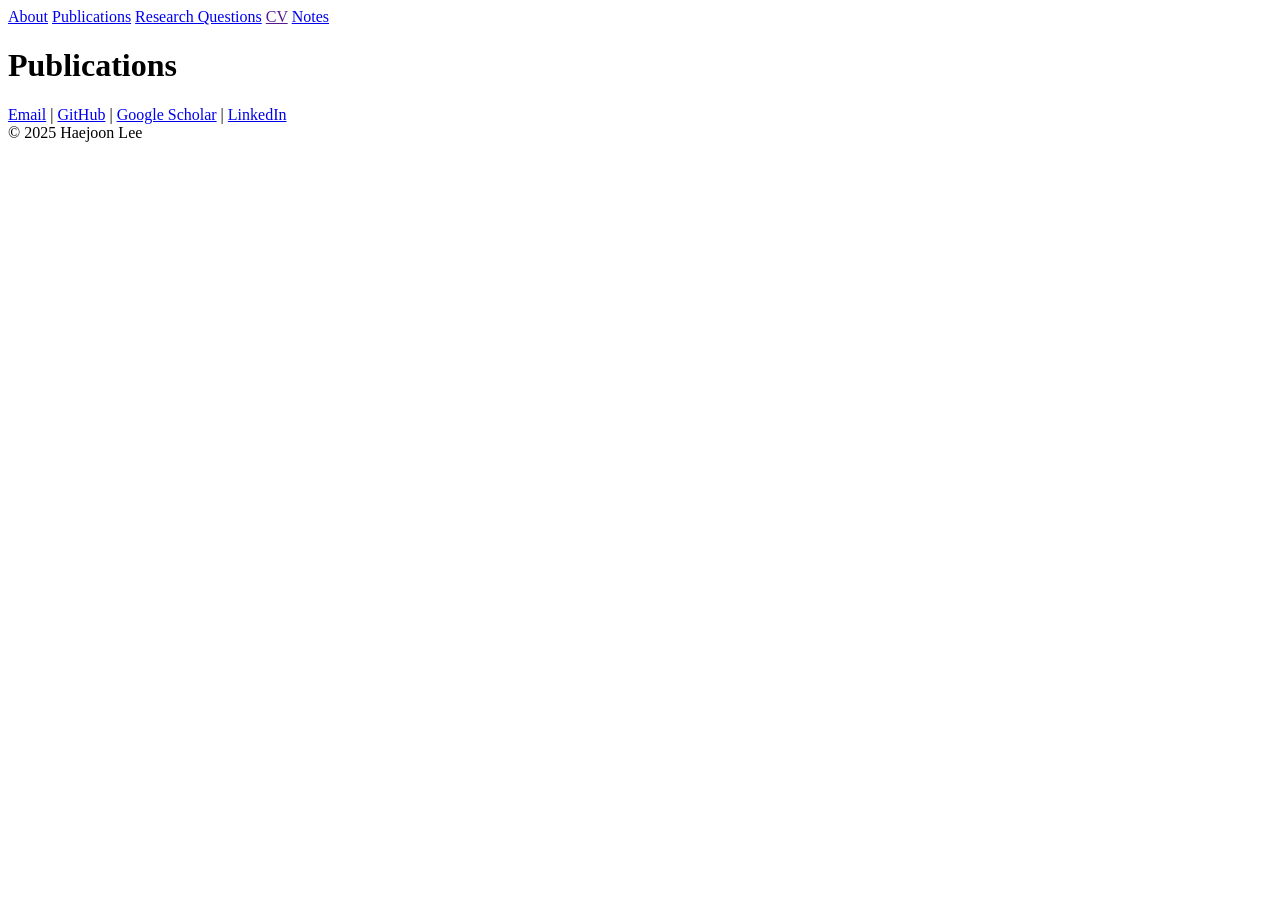
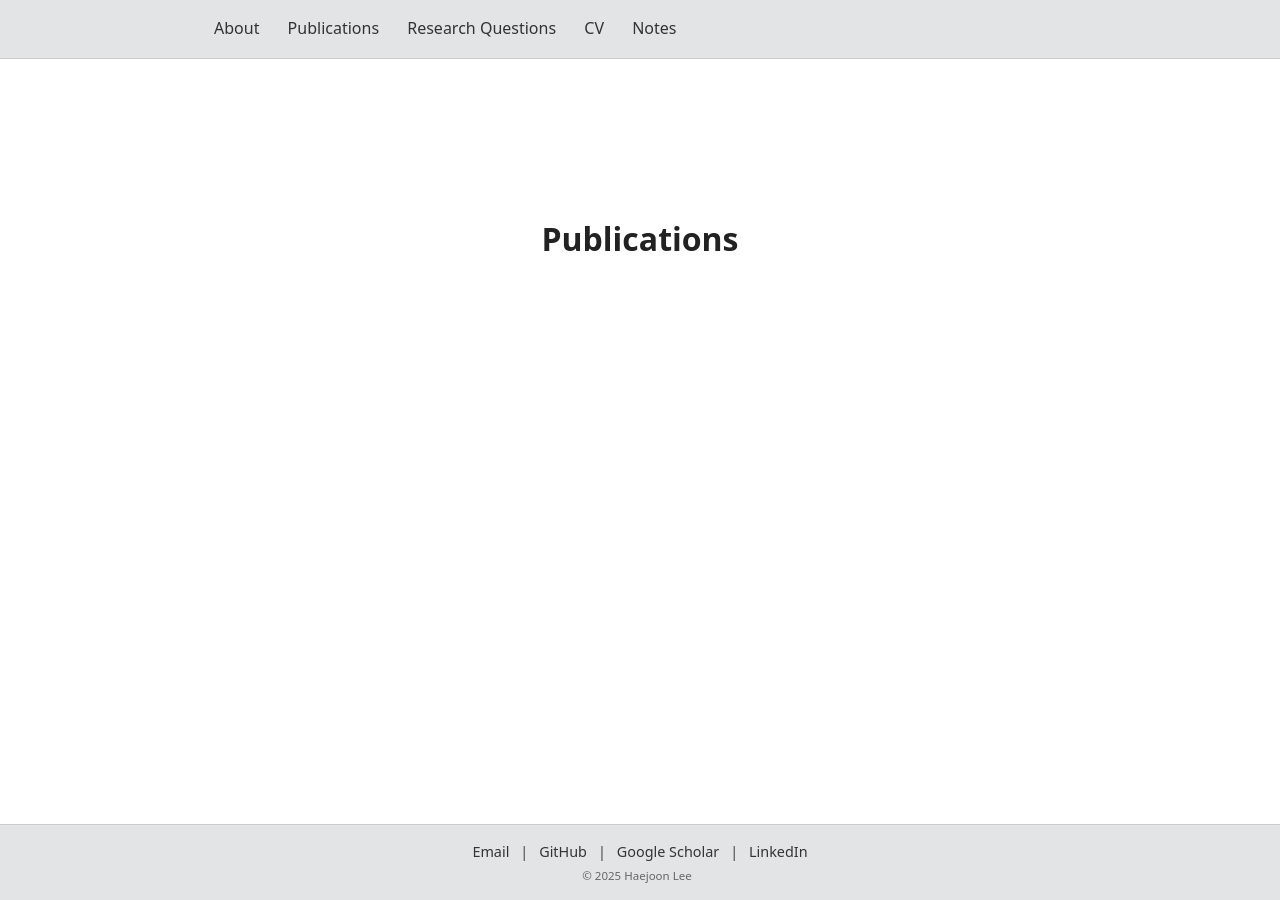
Before and after one commit to joonlee16/joonlee16.github.io, a Jekyll site: the page built from publications.html, in a window 1280 px wide. Built offline with Jekyll 4.4.1, drawn with Linux system fonts in a browser that asks for light colours.

Commit message:
adding the style

```diff
--- a/_layouts/default.html
+++ b/_layouts/default.html
@@ -4,7 +4,7 @@
   <meta charset="UTF-8" />
   <title>{{ page.title }}</title>
   <meta name="viewport" content="width=device-width, initial-scale=1" />
-  <link rel="stylesheet" href="/assets/style.css" />
+  <link rel="stylesheet" href="/style.css" />
   <link href="https://fonts.googleapis.com/css2?family=Inter&display=swap" rel="stylesheet">
   <link href="https://fonts.googleapis.com/css2?family=Playfair+Display&display=swap" rel="stylesheet">
 </head>
--- /dev/null
+++ b/style.css
@@ -0,0 +1,248 @@
+/* ====== GLOBAL BASE STYLES ====== */
+html, body {
+  margin: 0;
+  padding: 0;
+  font-family: system-ui, sans-serif;
+  line-height: 1.6;
+  color: #222;
+  background-color: #fff;
+  height: 100%;
+}
+
+body {
+  display: flex;
+  flex-direction: column;
+  min-height: 100vh;
+}
+
+main.container {
+  flex: 1;
+  max-width: 900px;
+  margin: 0 auto;
+  padding: 6em 1em 100px; /* Top: space for fixed header, Bottom: for fixed footer */
+}
+
+/* ====== HEADER + NAV BAR ====== */
+header {
+  position: fixed;
+  top: 0;
+  left: 0;
+  width: 100%;
+  background-color: #e2e4e6;
+  padding: 1em 0;
+  border-bottom: 1px solid #ccc;
+  z-index: 1001; /* Higher than footer */
+}
+
+.navbar {
+  max-width: 900px;
+  margin: 0 auto;
+  padding: 0 1em;
+  display: flex;
+  justify-content: space-between;
+  align-items: center;
+}
+
+.nav-name {
+  font-size: 1.3em;
+  font-weight: normal;
+}
+
+.nav-logo {
+  font-style: normal;
+  font-weight: 700;
+  font-size: 1.4em;
+  letter-spacing: 0.8px;
+  color: #111;
+  font-family: 'Playfair Display', Georgia, serif;
+}
+
+.nav-links a {
+  margin-left: 1.5em;
+  text-decoration: none;
+  color: #333;
+  font-weight: 500;
+}
+
+.nav-links a:hover {
+  color: #007acc;
+  text-decoration: underline;
+}
+
+/* ====== BIO LAYOUT ====== */
+.about-container {
+  display: flex;
+  flex-wrap: wrap;
+  gap: 2em;
+  align-items: flex-start;
+  justify-content: space-between;
+  margin-top: 2em;
+}
+
+.bio-text {
+  flex: 2;
+  min-width: 300px;
+  max-width: 600px;
+}
+
+.bio-photo {
+  flex: 1;
+  min-width: 180px;
+  text-align: center;
+}
+
+.bio-photo img {
+  width: 500px;
+  max-width: 100%;
+  height: auto;
+  border-radius: 12px;
+  box-shadow: 0 2px 6px rgba(0, 0, 0, 0.1);
+}
+
+/* ====== SMALL SCREEN ADAPTATION ====== */
+@media (max-width: 700px) {
+  .about-container {
+    flex-direction: column;
+    align-items: center;
+  }
+
+  .bio-text,
+  .bio-photo {
+    max-width: 100%;
+    text-align: center;
+  }
+
+  .bio-photo img {
+    max-width: 200px;
+  }
+
+  .site-footer {
+    padding: 1.5em 1em;
+  }
+}
+
+/* ====== FOOTER ====== */
+.site-footer {
+ position: fixed;
+ bottom: 0;
+ left: 0;
+ width: 100%;
+ background-color: #e2e4e6;
+ padding: 1em 0;
+ border-top: 1px solid #ccc;
+ text-align: center;
+ font-size: 0.9em;
+ color: #444;
+ z-index: 1000;
+}
+
+
+.footer-links {
+ margin-bottom: 0.3em;
+}
+
+
+.footer-links a {
+ color: #333;
+ margin: 0 0.5em;
+ text-decoration: none;
+}
+
+
+.footer-links a:hover {
+ color: #007acc;
+ text-decoration: underline;
+}
+
+
+.footer-credit {
+ font-size: 0.8em;
+ color: #666;
+}
+
+
+.normal-weight {
+  font-weight: normal;
+}
+
+
+/* ======= PUBLICATIONS SECTION ======= */
+
+.pub-entry {
+  display: flex;
+  gap: 1em;
+  margin-bottom: 2em;
+  align-items: flex-start;
+}
+
+.pub-image img {
+  width: 150px;
+  height: auto;
+  border-radius: 8px;
+  box-shadow: 0 2px 5px rgba(0, 0, 0, 0.1);
+}
+
+.pub-text {
+  flex: 1;
+}
+
+.pub-title {
+  font-size: 1.1em;
+  font-weight: 600;
+  margin-bottom: 0.3em;
+}
+
+.pub-authors,
+.pub-venue {
+  font-size: 0.95em;
+  color: #444;
+  margin-bottom: 0.3em;
+}
+
+.pub-venue {
+  font-style: italic;
+}
+
+.pub-links {
+  margin-top: 0.5em;
+}
+
+.pub-btn {
+  display: inline-block;
+  font-size: 0.85em;
+  padding: 0.3em 0.7em;
+  margin-right: 0.4em;
+  background-color: #f5f5f5;
+  border: 1px solid #ccc;
+  border-radius: 4px;
+  text-decoration: none;
+  color: #333;
+  transition: background 0.2s, border-color 0.2s;
+}
+
+.pub-btn:hover {
+  background-color: #dbeeff;
+  border-color: #007acc;
+}
+
+.pub-btn.website {
+  background-color: #fff5e6;
+  border-color: #ff9900;
+  color: #cc5200;
+  font-weight: 600;
+}
+
+.pub-btn.website:hover {
+  background-color: #ffeacc;
+  border-color: #ff8000;
+}
+
+a {
+  text-decoration: none;
+  color: #0645AD; /* Classic blue or use #007acc for a brighter blue */
+}
+
+a:hover {
+  text-decoration: underline; /* Optional: underline on hover */
+  color: #0056b3; /* Optional: darker blue on hover */
+}
```
